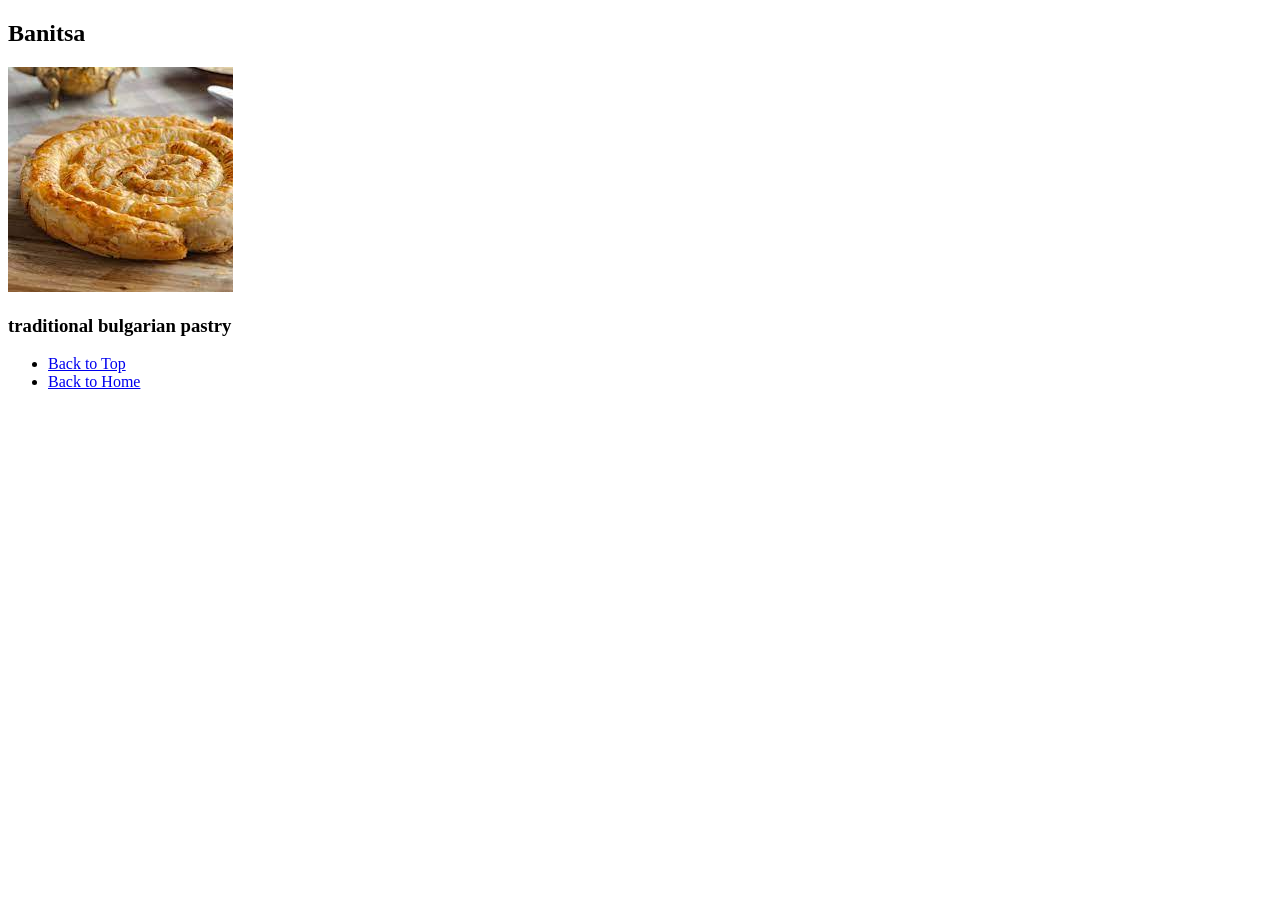
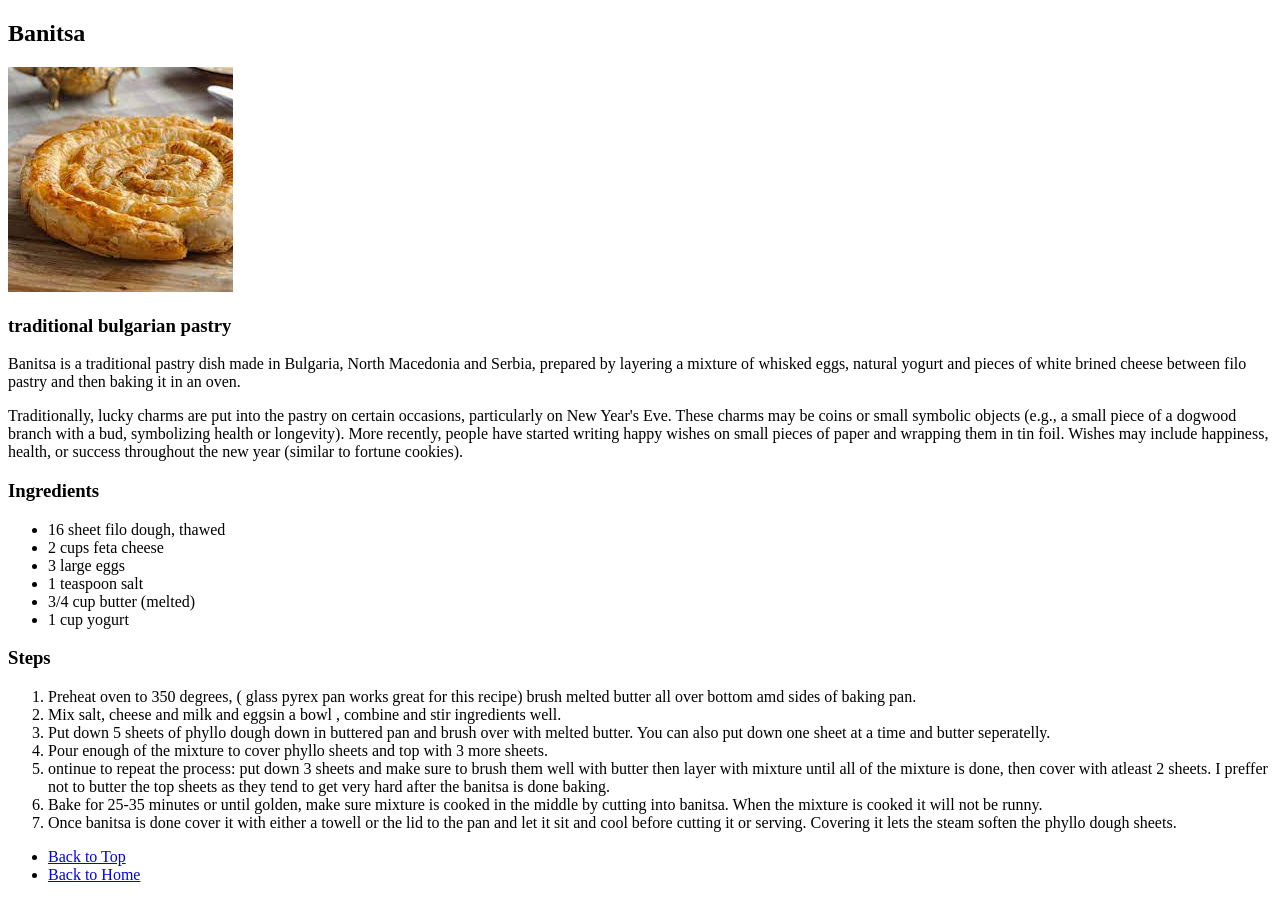
Before and after one commit to esla18/The-Odin-Recipes, a plain HTML site: page recipes/banitsa.html in a window 1280 px wide. Before the commit the page ends 800 px from the top, so only its background shows below. Drawn offline with Linux system fonts and the light colour scheme.

Commit message:
Added description and steps for banitsa.html

```diff
--- a/recipes/banitsa.html
+++ b/recipes/banitsa.html
@@ -13,15 +13,31 @@
     </section>
     <section>
         <h3>traditional bulgarian pastry</h3>
-        <p></p>
-        <p></p>
+        <p>Banitsa is a traditional pastry dish made in Bulgaria, North Macedonia and Serbia, prepared by layering a mixture of whisked eggs, natural yogurt and pieces of white brined cheese between filo pastry and then baking it in an oven. </p>
+        <p>Traditionally, lucky charms are put into the pastry on certain occasions, particularly on New Year's Eve. These charms may be coins or small symbolic objects (e.g., a small piece of a dogwood branch with a bud, symbolizing health or longevity). More recently, people have started writing happy wishes on small pieces of paper and wrapping them in tin foil. Wishes may include happiness, health, or success throughout the new year (similar to fortune cookies). </p>
     </section>
     <section>
+        <h3>Ingredients</h3>
         <ul>
+            <li>16 sheet filo dough, thawed</li>
+            <li>2 cups feta cheese</li>
+            <li>3 large eggs</li>
+            <li>1 teaspoon salt</li>
+            <li>3/4 cup butter (melted)</li>
+            <li>1 cup yogurt</li>
         </ul>
     </section>
     <section>
-        <ol></ol>
+        <h3>Steps</h3>
+        <ol>
+            <li>Preheat oven to 350 degrees, ( glass pyrex pan works great for this recipe) brush melted butter all over bottom amd sides of baking pan.</li>
+            <li>Mix salt, cheese and milk and eggsin a bowl , combine and stir ingredients well.</li>
+            <li>Put down 5 sheets of phyllo dough down in buttered pan and brush over with melted butter. You can also put down one sheet at a time and butter seperatelly.</li>
+            <li>Pour enough of the mixture to cover phyllo sheets and top with 3 more sheets.</li>
+            <li>ontinue to repeat the process: put down 3 sheets and make sure to brush them well with butter then layer with mixture until all of the mixture is done, then cover with atleast 2 sheets. I preffer not to butter the top sheets as they tend to get very hard after the banitsa is done baking.</li>
+            <li>Bake for 25-35 minutes or until golden, make sure mixture is cooked in the middle by cutting into banitsa. When the mixture is cooked it will not be runny.</li>
+            <li>Once banitsa is done cover it with either a towell or the lid to the pan and let it sit and cool before cutting it or serving. Covering it lets the steam soften the phyllo dough sheets.</li>
+        </ol>
     </section>
     <nav>
         <ul>
```
